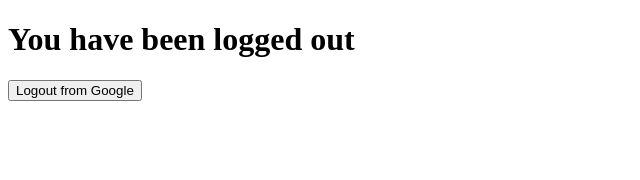
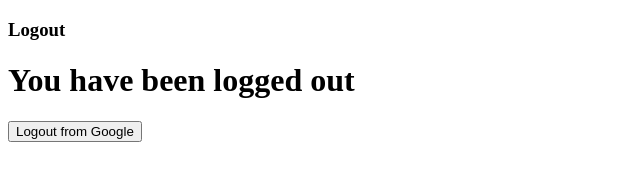
Before and after one commit to PrudenceLive/PrudenceLive.github.io, a plain HTML site: page logout.html in a window 1280 px wide. Shown: the whole page, without its empty margins (0-640 px from the left). Drawn offline with Linux system fonts and the light colour scheme; files whose address does not match are found by name.

Commit message:
Update logout.html

```diff
--- a/logout.html
+++ b/logout.html
@@ -16,6 +16,8 @@
 </head>
 <body>
     <div class="container">
+        <div class="logout-content">
+        <h3 class="form-header">Logout</h3>
         <h1>You have been logged out</h1>
         <button id="logoutBtn">Logout from Google</button>
     </div>
```
